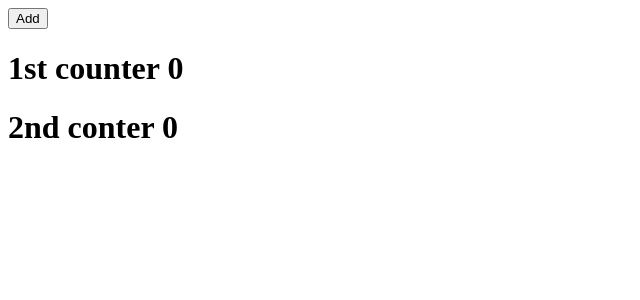
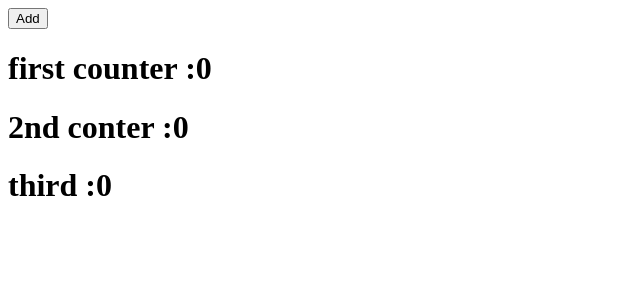
Before and after one commit to JEFINJEFI/react, a React (Create React App) app: page / in a window 1280 px wide. Shown: the top 300 px of the page, without its empty margins (0-640 px from the left). Built offline with nearby package versions, Linux system fonts and the light colour scheme.

Commit message:
spread operator

```diff
--- a/src/App.js
+++ b/src/App.js
@@ -10,12 +10,17 @@ function Addc(){
   setCount(count+1)
   console.log(count);
 }
+let obj={
+  title:'first counter',
+  count
+}
   return (
 
     <div>
       <button onClick={Addc}>Add</button>
-     <Counter title ='1st counter'count={count}/>
+     <Counter {...obj}/>
      <Counter title='2nd conter' count={count}/>
+     <Counter title='third' count={count}/>
   </div>
   );
 }
--- a/src/components/counter.jsx
+++ b/src/components/counter.jsx
@@ -3,7 +3,7 @@ import React from 'react'
 function Counter({title,count}) {
   return (
 
-    <h1>{title} {count}</h1>
+    <h1>{title} :{count}</h1>
   )
 }
 
```
